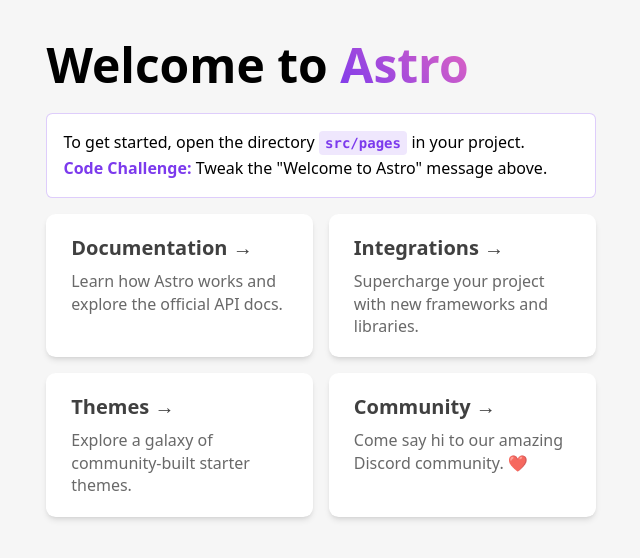
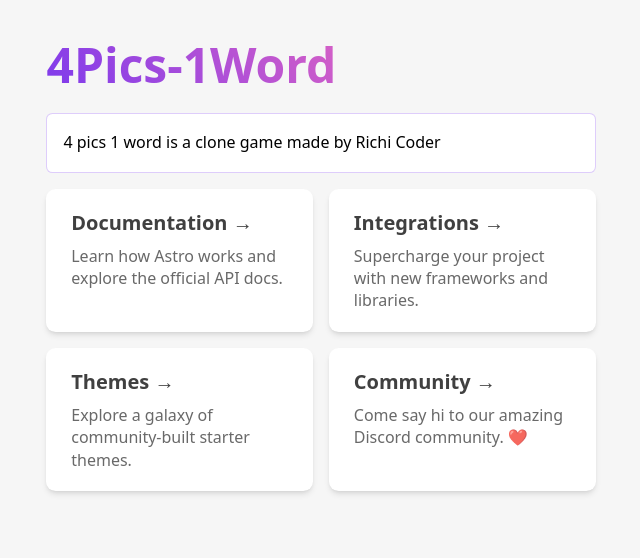
Before and after one commit to richi-coder/4pics-1word-richi-coder, an Astro site: page / in a window 1280 px wide. Shown: the whole page, without its empty margins (319-959 px from the left). Built offline with nearby package versions, Linux system fonts and the light colour scheme; Astro itself is replaced by a stand-in of ours.

Commit message:
starting my game

```diff
--- a/src/pages/index.astro
+++ b/src/pages/index.astro
@@ -5,10 +5,9 @@
 
 <Layout title="Welcome to Astro.">
 	<main>
-		<h1>Welcome to <span class="text-gradient">Astro</span></h1>
+		<h1><span class="text-gradient">4Pics-1Word</span></h1>
 		<p class="instructions">
-			To get started, open the directory <code>src/pages</code> in your project.<br />
-			<strong>Code Challenge:</strong> Tweak the "Welcome to Astro" message above.
+			4 pics 1 word is a clone game made by Richi Coder
 		</p>
 		<ul role="list" class="link-card-grid">
 			<Card
```
